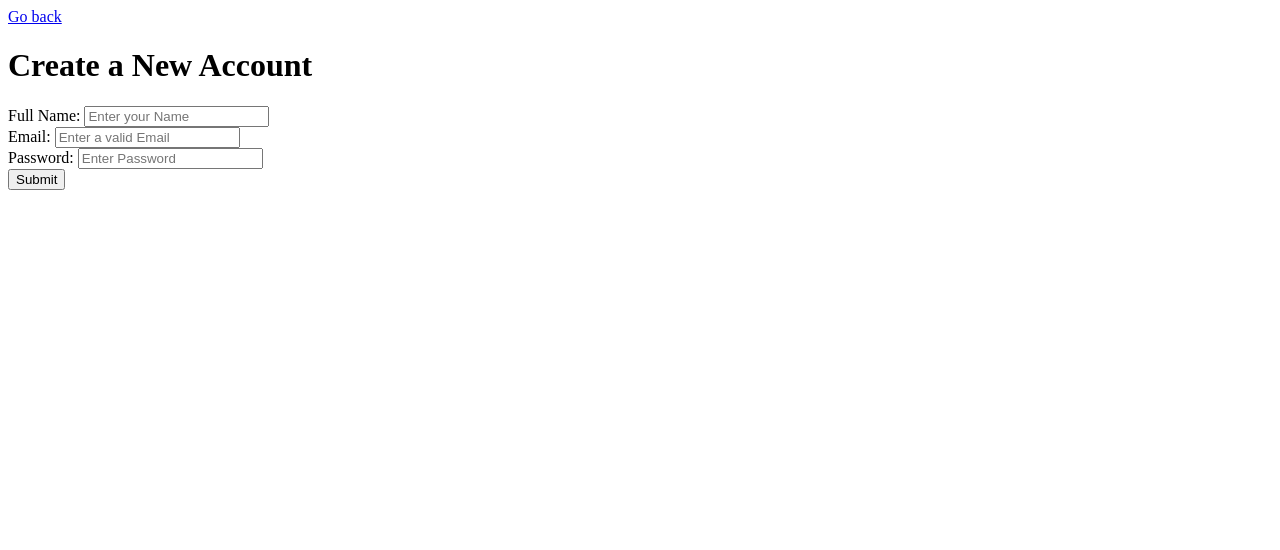
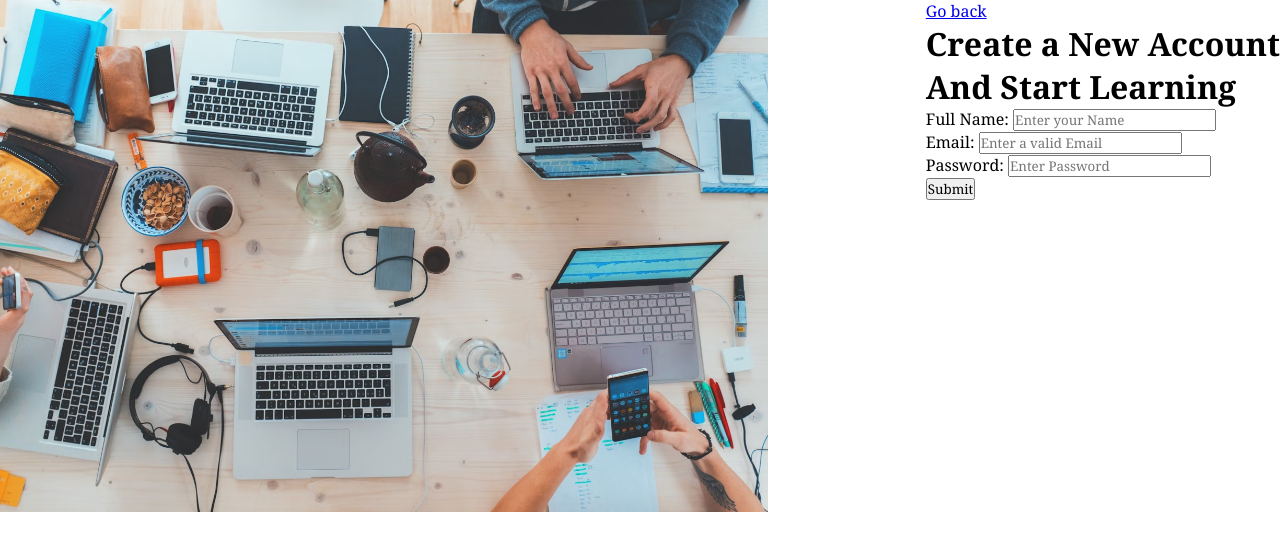
Before and after one commit to RemedyOnline/Registration-login-app, a plain HTML site: page register.html in a window 1280 px wide. Drawn offline with Linux system fonts and the light colour scheme.

Commit message:
tuesday - second push

```diff
--- a/register.html
+++ b/register.html
@@ -1,31 +1,52 @@
 <!DOCTYPE html>
 <html lang="en">
   <head>
-    <meta charset="UTF-8">
-    <meta name="viewport" content="width=device-width, initial-scale=1.0">
+    <meta charset="UTF-8" />
+    <meta name="viewport" content="width=device-width, initial-scale=1.0" />
     <title>Registration page</title>
+    <link rel="stylesheet" href="./styles/style.css" />
     <script src="./scripts/register.js" defer></script>
   </head>
   <body>
+    <img src="./images/desktop-shot.avif" alt="image" class="signUpImage">
+    <div class="formDetails">
       <a href="/">Go back</a>
-    <h1>Create a New Account</h1>
-    <form action="" id="register">
+      <h1>Create a New Account <br />And Start Learning</h1>
+      <div>
+        <form action="" id="register-form">
           <div>
             <label for="name">Full Name:</label>
-            <input type="text" placeholder="Enter your Name" id="name" required>
+            <input
+              type="text"
+              placeholder="Enter your Name"
+              id="name"
+              required
+            />
           </div>
           <div>
             <label for="email">Email:</label>
-            <input type="email" placeholder="Enter a valid Email" id="email" required>
+            <input
+              type="email"
+              placeholder="Enter a valid Email"
+              id="email"
+              required
+            />
           </div>
           <div>
             <label for="password">Password:</label>
-            <input type="password" placeholder="Enter Password" id="password" required>
+            <input
+              type="password"
+              placeholder="Enter Password"
+              id="password"
+              required
+            />
           </div>
           <a href="">
             <button type="submit">Submit</button>
           </a>
         </form>
+      </div>
+    </div>
     <!-- <script src="./scripts/register.js"></script> -->
   </body>
 </html>
--- a/scripts/register.js
+++ b/scripts/register.js
@@ -1,3 +1,6 @@
+/*
+// THIS IS WHAT WE DID ON DAY 1
+
 // below is our first js code to test whether js is linked appropriately and is working well as well
 
 //alert("Welcome to the Welcome page!")
@@ -13,3 +16,40 @@ registerForm.onsubmit = function() {
     // save user info...
     // send configuration email...
 }
+
+*/
+
+// THIS IS WHAT WE DID ON DAY 2
+
+// select form by id
+const registerForm = document.querySelector('#register-form');
+console.log(registerForm);
+const h1 = document.createElement('h1');
+h1.innerText = "I will not mess up!";
+// document.body.appendChild(h1);
+// document.body.innerHTML = "<h1> Don't try this @Home!";
+// handle form submit event
+registerForm.addEventListener('Submit',function() {
+    // collect username
+    // collect email
+    // collect password
+    // save user info
+    // send configuration email...
+})
+
+// declare age variable
+const userAge = 44;
+
+// square of age...
+
+function squareAge(userAge) {
+    const squaredAge = userAge ** 2;
+    return squaredAge;
+}
+
+
+console.log(squareAge(userAge));
+
+console.log('');
+const squaredAge = squareAge(45);
+console.log(squaredAge);
--- /dev/null
+++ b/styles/style.css
@@ -0,0 +1,26 @@
+* {
+    margin: 0px;
+    padding: 0px;
+    font-family:Cambria, Cochin, Georgia, Times, 'Times New Roman', serif;
+}
+
+body {
+    display: flex;
+    justify-content: space-between;
+    /* gap: 100px; */
+    /* margin-top: 100px;
+    margin-left: 100px; */
+    width: 100%;
+    /* text-align: left; */
+    /* padding: 50%; */
+}
+
+
+
+.signUpImage {
+    width: 60%;
+}
+/*
+.formDetails {
+    width: 50%;
+} */
```
Also changed, not shown: index.html (+1 -0 lines), login.html (+1 -0 lines), images/Adrien-Gervaixs-web-design-portfolio.webp (added), images/Portfolio-website-of-the-product-designer-and-front-end-developer-Adham-Dannaway.webp (added), images/desktop-shot.avif (added), images/self-study.avif (added). Lines whose indentation alone changed are shown as unchanged.
